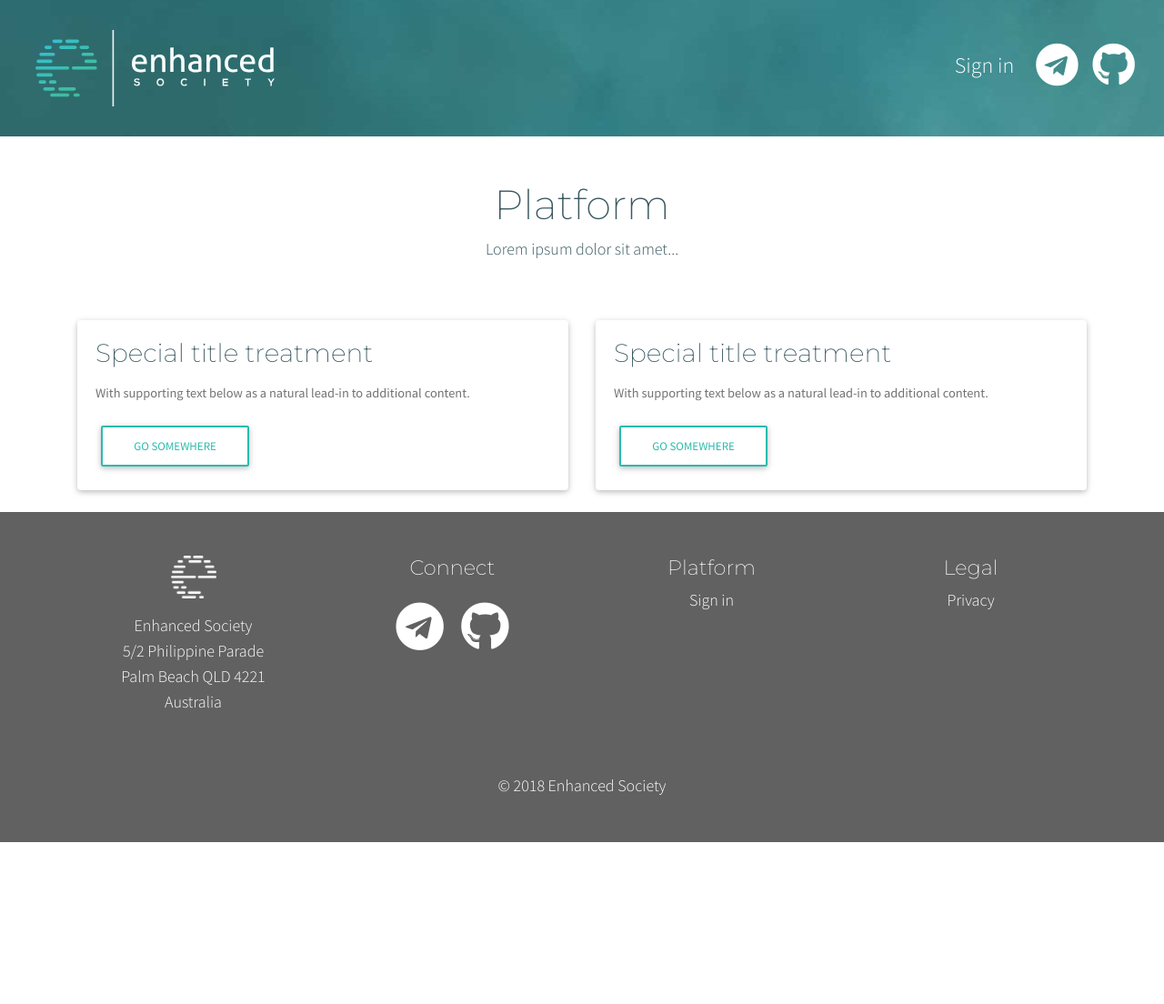
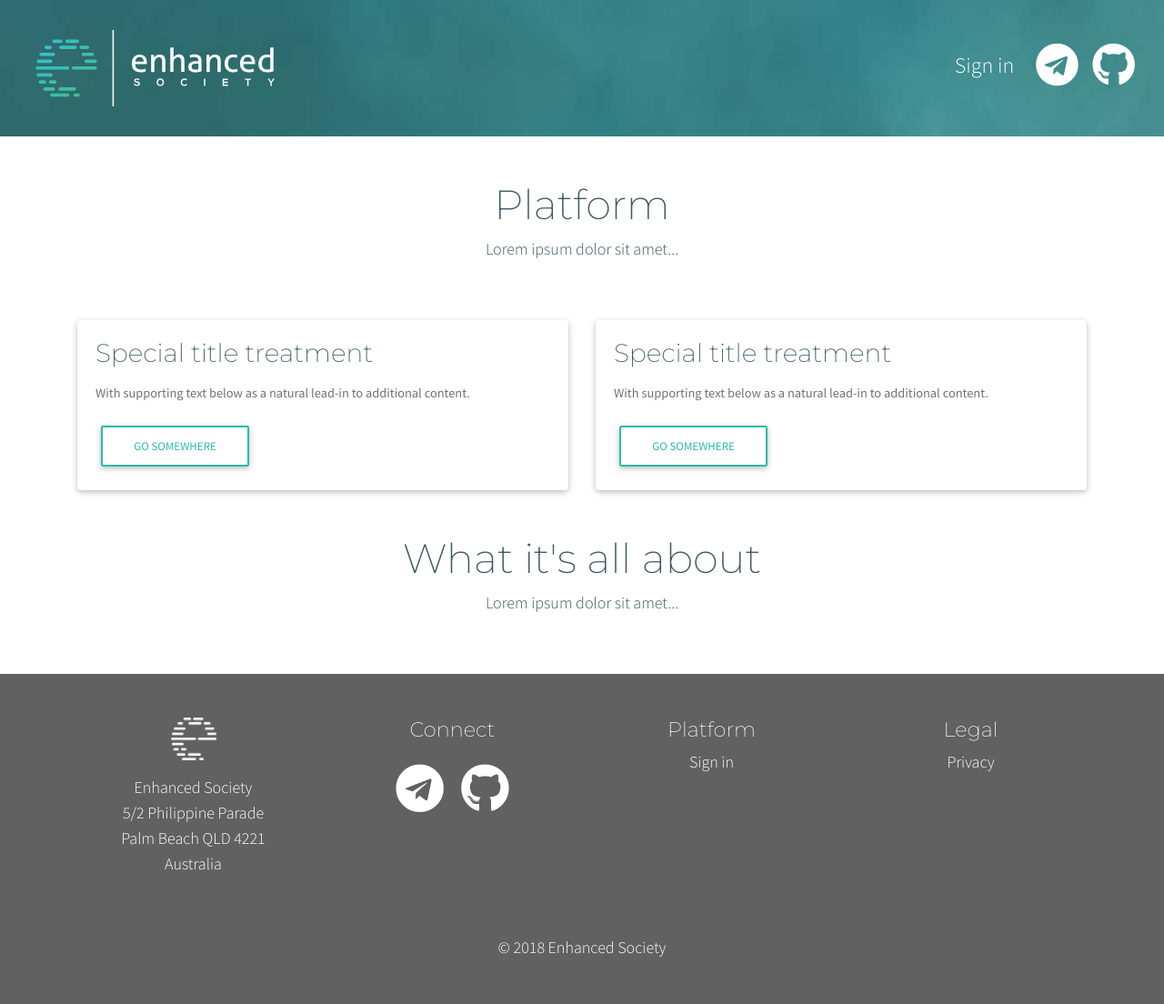
Before and after one commit to enhancedsociety/old-website, a Jekyll site: the page built from platform.html, in a window 1280 px wide. Shown: the whole page at 91% size. Built offline with Jekyll 4.4.1, drawn with Linux system fonts in a browser that asks for light colours; nearby versions of some CDN libraries; a script that is not in the unit is left out; before the commit the page ends 926 px from its top, so only the background shows below that.

Commit message:
New section added

```diff
--- a/platform.html
+++ b/platform.html
@@ -38,4 +38,13 @@ title: Platform - Enhanced Society
     <!--/.Panel-->
 </div>
 
+	<div class="row my-5">
+		<div class="col text-center">
+			<h1 class="h1-responsive">What it's all about</h1>
+			<p>
+				Lorem ipsum dolor sit amet...
+			</p>
+		</div>
+	</div>
+
 </div>
```
